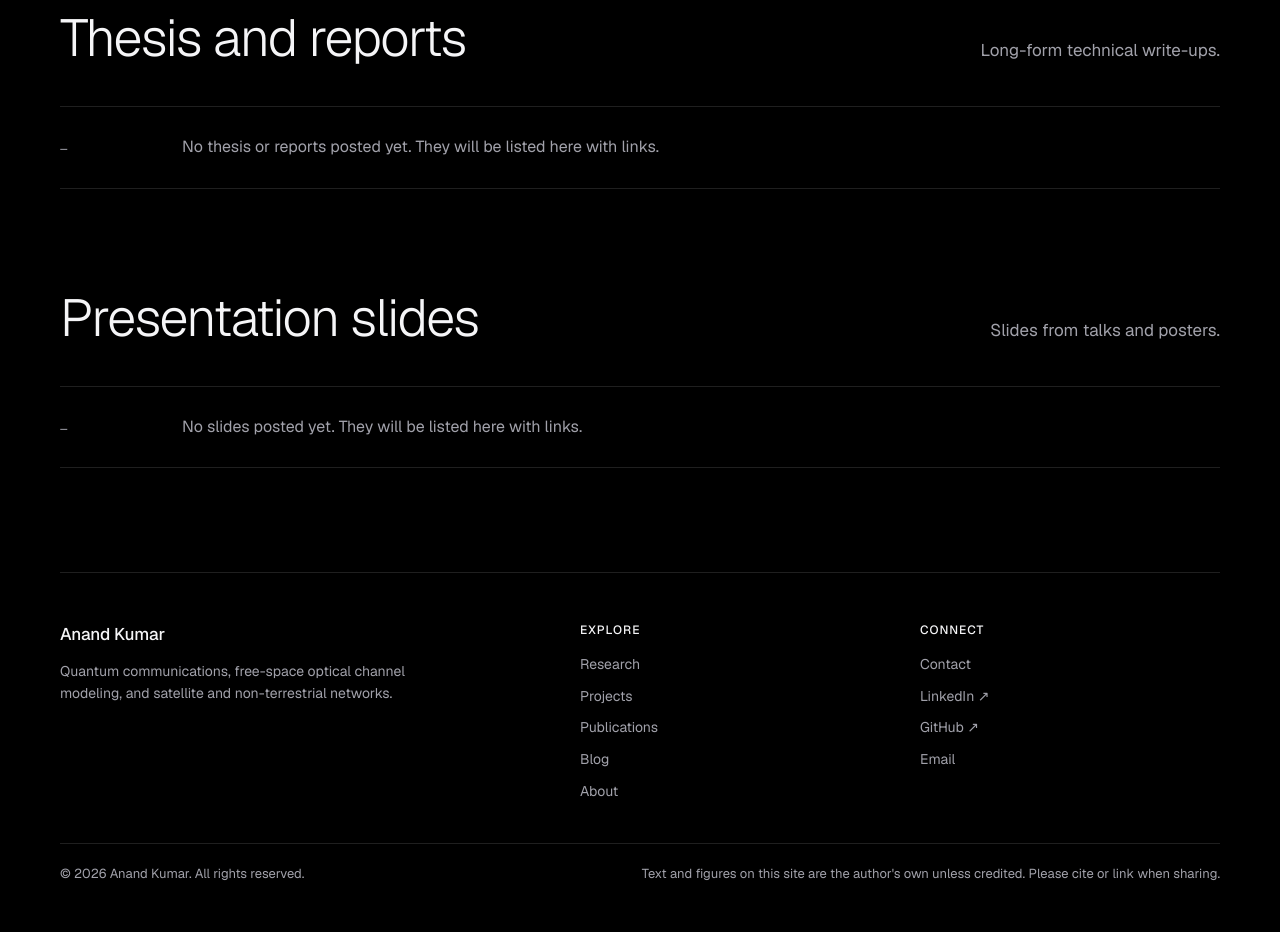
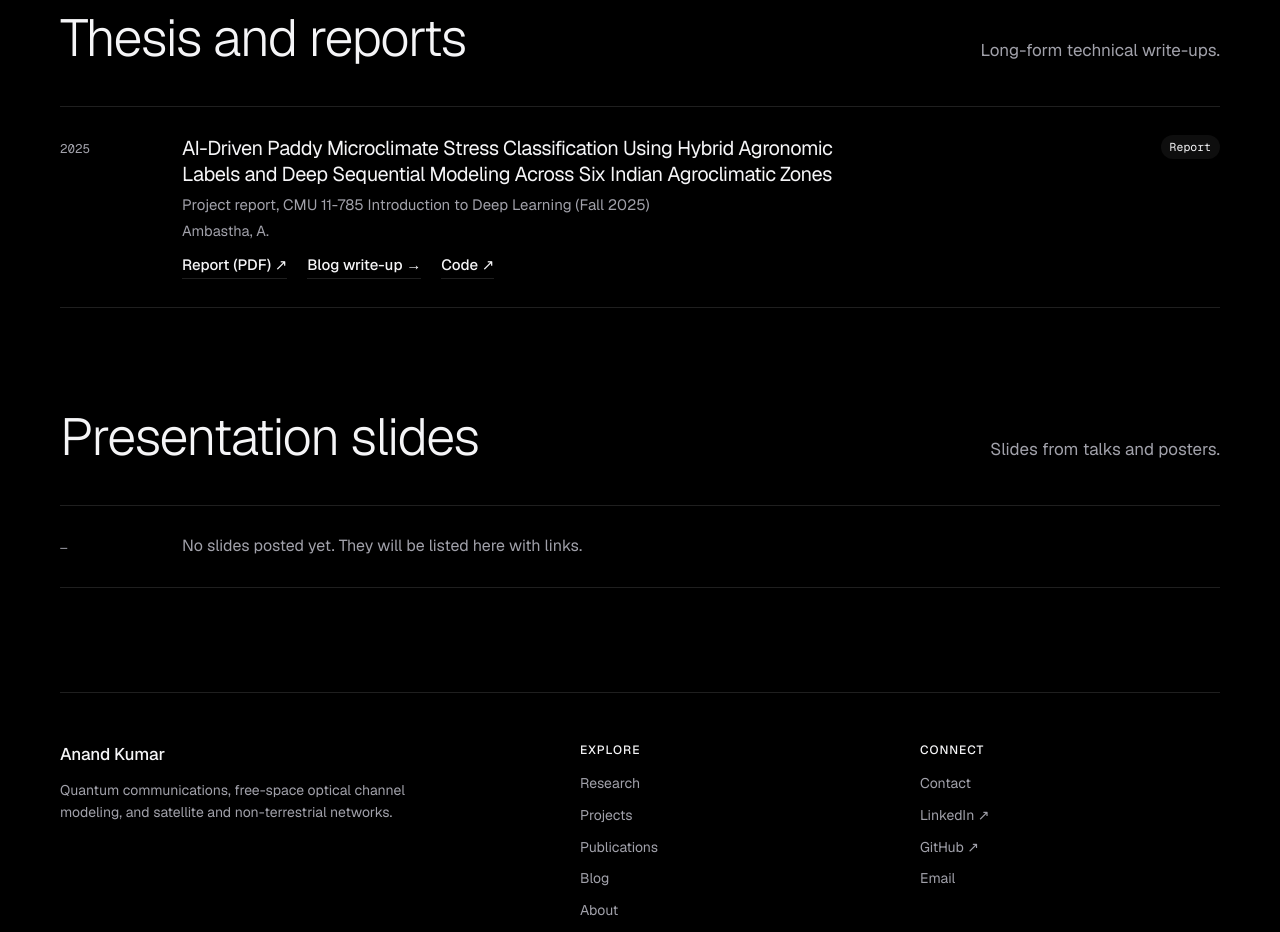
Before and after one commit to Anand-Ambastha/anand-ambastha.github.io, a plain HTML site: page publications/index.html in a window 1280 px wide. Shown: the part 1740-2672 px from the top of the page. Drawn offline with nearby package versions, Linux system fonts and the light colour scheme.

Commit message:
Add paddy classifier report to Thesis and reports
Co-Authored-By: Claude Sonnet 5.5 <noreply@anthropic.com>
Claude-Session: https://claude.ai/code/session_012sE9GUebpSXZXC3Ce6unyt

```diff
--- a/publications/index.html
+++ b/publications/index.html
@@ -131,9 +131,18 @@
     </div>
     <div class="rows">
       <article class="row">
-        <span class="yr">—</span>
-        <p class="notice">No thesis or reports posted yet. They will be listed here with links.</p>
-        <span></span>
+        <span class="yr">2025</span>
+        <div>
+          <h3>AI-Driven Paddy Microclimate Stress Classification Using Hybrid Agronomic Labels and Deep Sequential Modeling Across Six Indian Agroclimatic Zones</h3>
+          <p class="venue">Project report, CMU 11-785 Introduction to Deep Learning (Fall 2025)</p>
+          <p class="authors">Ambastha, A.</p>
+          <p style="margin-top:10px; display:flex; flex-wrap:wrap; gap:6px 20px">
+            <a class="inline-link" style="margin-top:0" href="https://github.com/Anand-Ambastha/CMU-11785-AI-Driven-Paddy-Classifier/blob/main/Project_Report.pdf" target="_blank" rel="noopener">Report (PDF) ↗</a>
+            <a class="inline-link" style="margin-top:0" href="../post/#paddy-microclimate-stress-classifier">Blog write-up →</a>
+            <a class="inline-link" style="margin-top:0" href="https://github.com/Anand-Ambastha/CMU-11785-AI-Driven-Paddy-Classifier" target="_blank" rel="noopener">Code ↗</a>
+          </p>
+        </div>
+        <span class="status">Report</span>
       </article>
     </div>
   </section>
```
